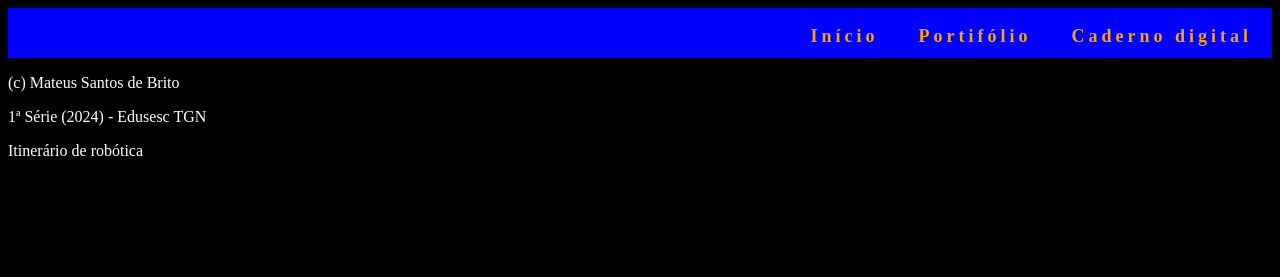
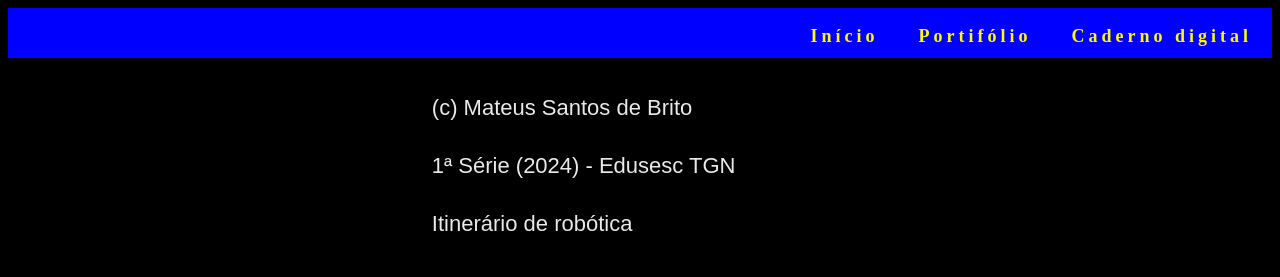
Before and after one commit to ann4clr/Caderno-Digital, a plain HTML site: page index.html in a window 1280 px wide. Drawn offline with Linux system fonts and the light colour scheme.

Commit message:
Update style.css

```diff
--- a/style.css
+++ b/style.css
@@ -1,25 +1,51 @@
-html {
+h1{
+    text-shadow: 3px 3px 3px #000000;
+    text-align: center;
+    border:solid;
+    color:rgb(255, 255, 255);
+    padding: 10px;
+}
+body{
     background-color: black;
     color: white;
 }
-nav li a {
+img{
+    width: "100";
+}
+
+nav li a{
     padding: 20px;
-    color: orange;
+    color: yellow;
     text-decoration: none;
     font-weight: bold;
 }
-nav li {
+
+nav li{
     float: left;
 }
 
-nav ul {
+nav ul{
     float: right;
     list-style: none;
 }
 
-section nav {
+section nav{
     font-size: 18px;
     letter-spacing: 4px;
     height: 50px;
     background-color: blue;
 }
+
+footer{
+    padding: 10px;
+    float:right;
+    text-align:center;
+}
+
+p{
+    text-align: justify;
+    padding: 5px 5px 5px 5px;
+    font-family: Arial, Helvetica, sans-serif;
+    font-size: 22px;
+    color: #e9e9e9;
+}
```
